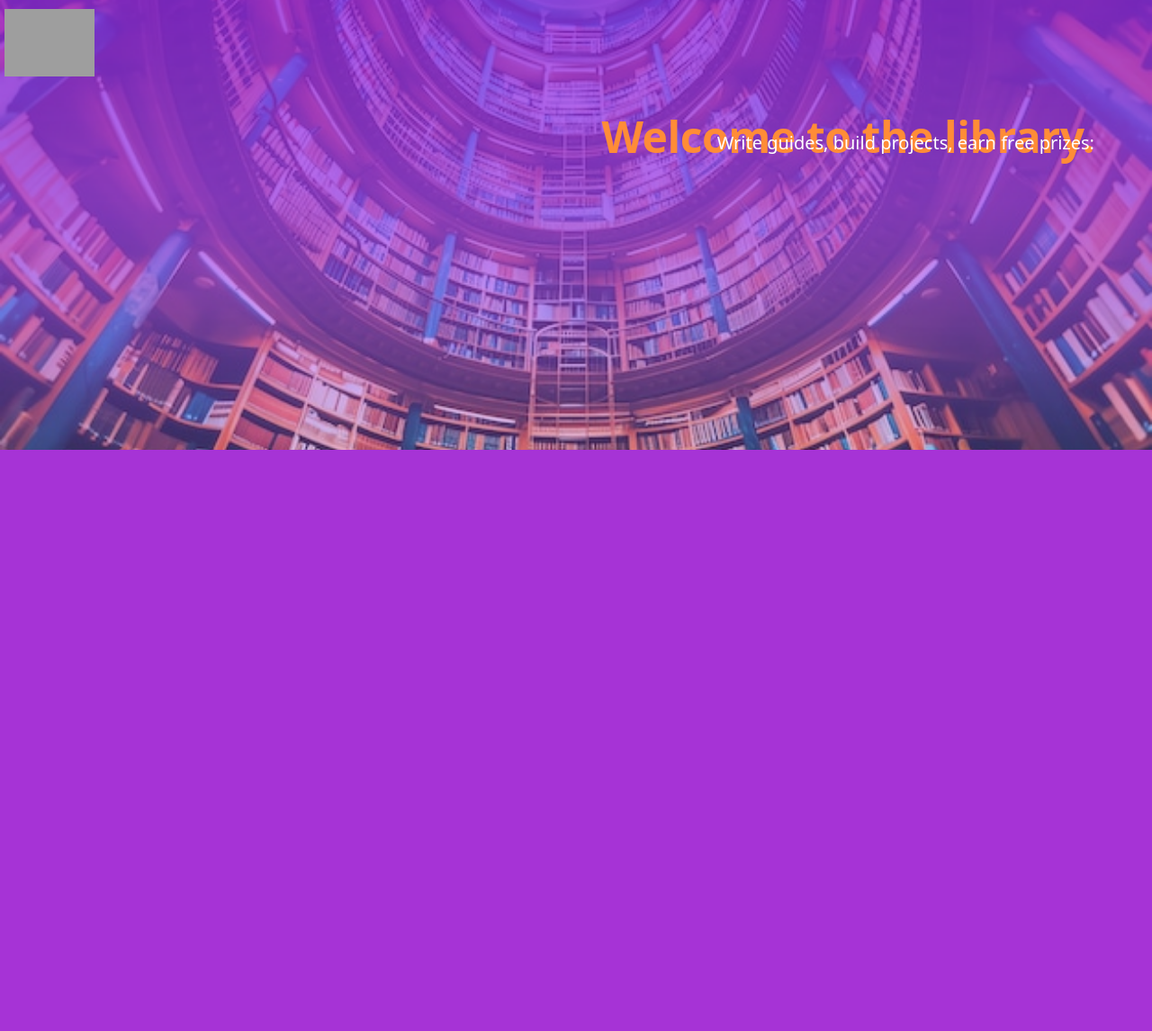
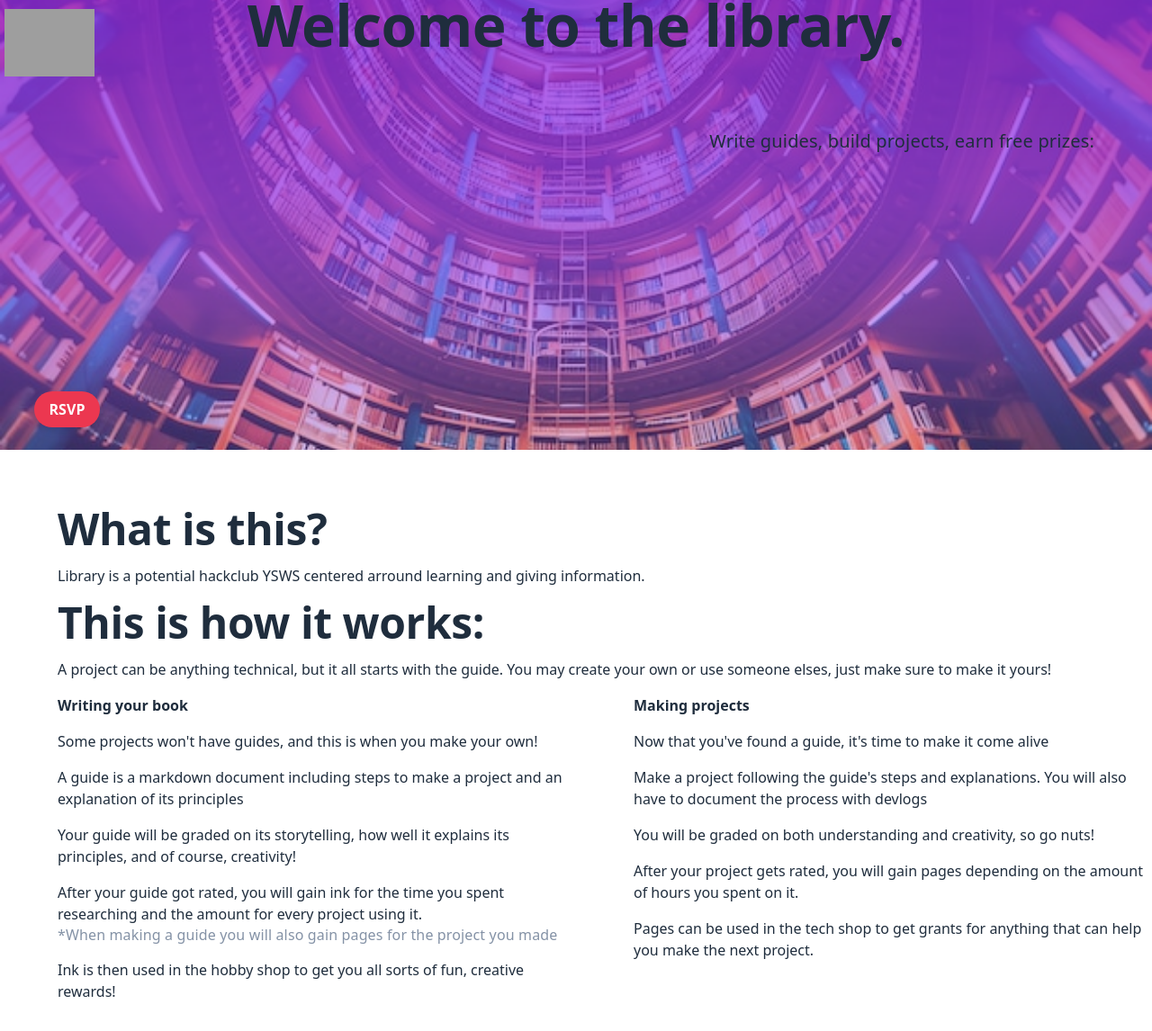
Before and after one commit to By-Koy/library-ysws, a plain HTML site: page index.html in a window 1280 px wide. Shown: the top 1146 px of the page at 90% size. Drawn offline with Linux system fonts and the light colour scheme; grey boxes are pictures that could not be loaded.

Commit message:
added main description

```diff
--- a/index.html
+++ b/index.html
@@ -11,13 +11,37 @@
 
   <header>
     <img class="hcLogo" src="https://assets.hackclub.com/flag-standalone.svg">
-    <h1 class="title">Welcome to the library.</h1>
-    <p class="description">Write guides, build projects, earn free prizes:</p>
+    <h1 class="ultratitle">Welcome to the library.</h1>
+    <p class="subtitle">Write guides, build projects, earn free prizes:</p>
+    <button class="rsvpButton" type="button">RSVP</button>
   </header>
 
   <body>
+      <div id="description">
+        <h class="title">What is this?</h>
+        <p>Library is a potential hackclub YSWS centered arround learning and giving information.</p>
+        <h class="title" style="text-align: center;">This is how it works:</h>
+        <p>A project can be anything technical, but it all starts with the guide. You may create your own or use someone elses, just make sure to make it yours!</p>
+          <div id="guides">
+            <h class="heading">Writing your book</h>
+            <p>Some projects won't have guides, and this is when you make your own!</p>
+            <p>A guide is a markdown document including steps to make a project and an explanation of its principles</p>
+            <p>Your guide will be graded on its storytelling, how well it explains its principles, and of course, creativity!</p>
+            <p style="margin-bottom: 0px;">After your guide got rated, you will gain ink for the time you spent researching and the amount for every project using it.</p>
+            <p class="caption" style="margin-top: 0px;">*When making a guide you will also gain pages for the project you made</p>
+            <p>Ink is then used in the hobby shop to get you all sorts of fun, creative rewards!</p>
+         </div>
 
+        <div id="projects">
+          <h class="heading">Making projects</h>
+          <p>Now that you've found a guide, it's time to make it come alive</p>
+          <p>Make a project following the guide's steps and explanations. You will also have to document the process with devlogs</p>
+          <p>You will be graded on both understanding and creativity, so go nuts!</p>
+          <p>After your project gets rated, you will gain pages depending on the amount of hours you spent on it.</p>
+          <p>Pages can be used in the tech shop to get grants for anything that can help you make the next project.</p>
+         </div>
+      </div>
   </body>
 
-  <script src="script.ts"></script>
+  <script src="script.js"></script>
 </html>
--- a/style.css
+++ b/style.css
@@ -1,9 +1,6 @@
-/* Delete these styles and add your own styles here! */
-
 body {
-  font-size: var(--font-3);
-  background-color: var(--purple);
-  height: 3000px;
+  background-color: var(--background);
+  position: relative;
 }
 
 header {
@@ -15,72 +12,47 @@ header {
   width: 100%;
   height: 500px;
   position: relative;
+
+  padding: 5%, 5%;
 }
 
-.hcLogo {
+header .hcLogo {
   width: 100px;
   position: absolute;
   top: 10px;
   left: 5px;
 }
 
-.title {
-  color: var(--orange);
-  padding: var(--spacing-6) var(--spacing-0) var(--spacing-6);
+header .subtitle {
+  padding-top: var(--spacing-6);
 
   position: absolute;
+  anchor-name: --tagline;
   right: 5%;
 }
 
-.description {
-  color: var(--orange);
-  padding: var(--spacing-6) var(--spacing-0) var(--spacing-6);
-
+header .ultratitle {
   position: absolute;
-  right: 5%;
+  position-anchor: --tagline;
+  position-area: top;
 }
 
-.banner {
+header .rsvpButton {
   position: absolute;
-  top: -10px;
-  left: var(--spacing-4);
+  bottom: 5%;
+  left: 3%;
 }
 
-.banner img {
-  height: 80px;
+div#description {
+  position: relative;
+  padding: 5% 5%;
 }
 
-.banner:hover img {
-  animation: wave-flag 0.5s linear infinite alternate;
+#description div {
+  width: 45%;
+  position: absolute;
 }
 
-@media (prefers-reduced-motion: reduce) {
-  .banner:hover img {
-    transition: 0.1875s cubic-bezier(0.375, 0, 0.675, 1) transform;
-    transform-origin: top left;
-  }
+#description #projects {
+  right: 0;
 }
-
-@keyframes wave-flag {
-  0% {
-    transform: rotate(0deg);
-  }
-  100% {
-    transform: rotate(-5deg);
-  }
-}
-
-header > p, header > p > a{
-  color: var(--white)!important;
-}
-
-.container {
-  margin: var(--spacing-4) auto;
-}
-
-.blurb {
-  border: 2px dashed var(--border);
-  border-radius: var(--radii-default);
-  font-size: var(--font-4);
-  padding: var(--spacing-4);
-}
```
